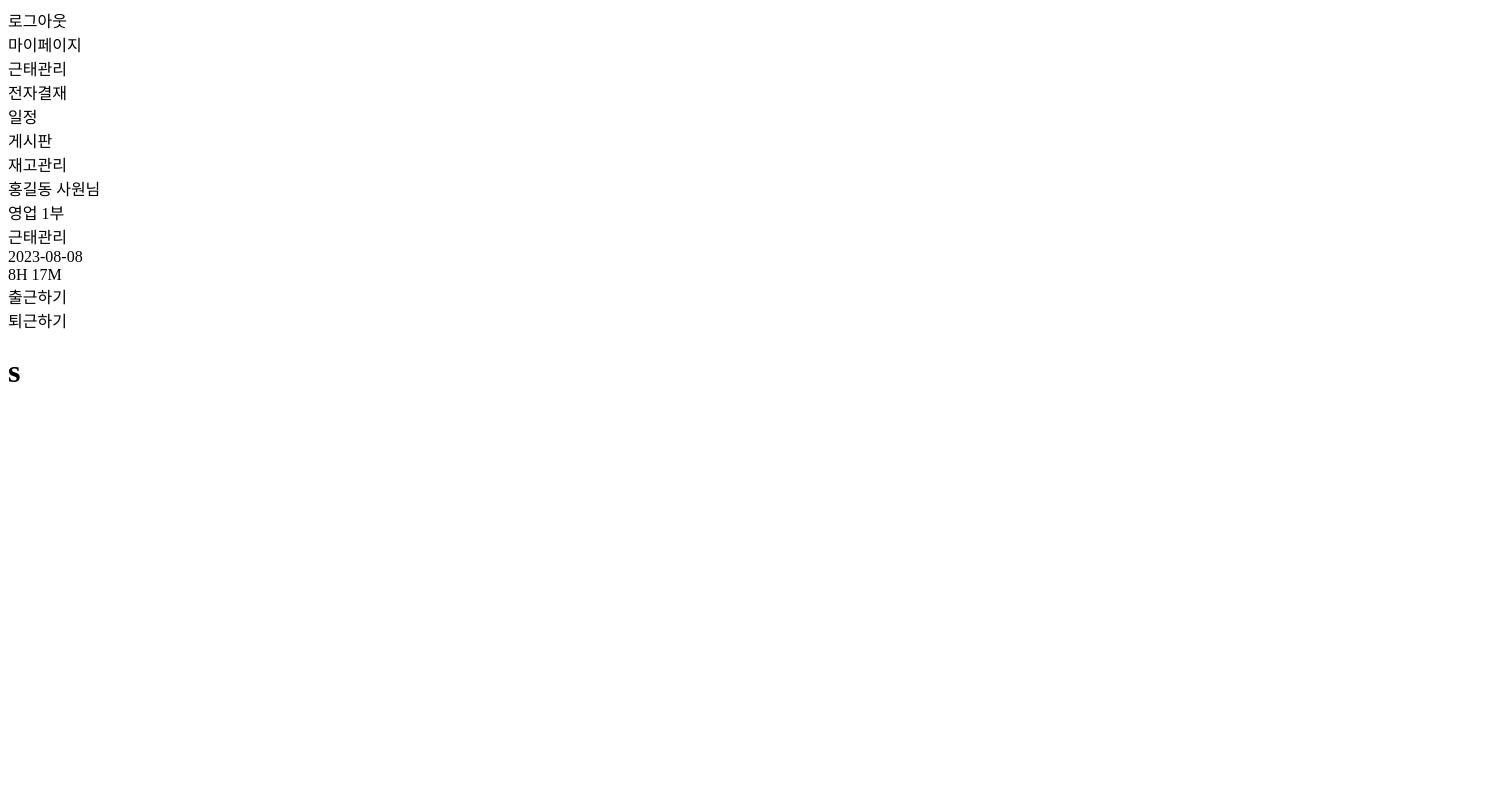
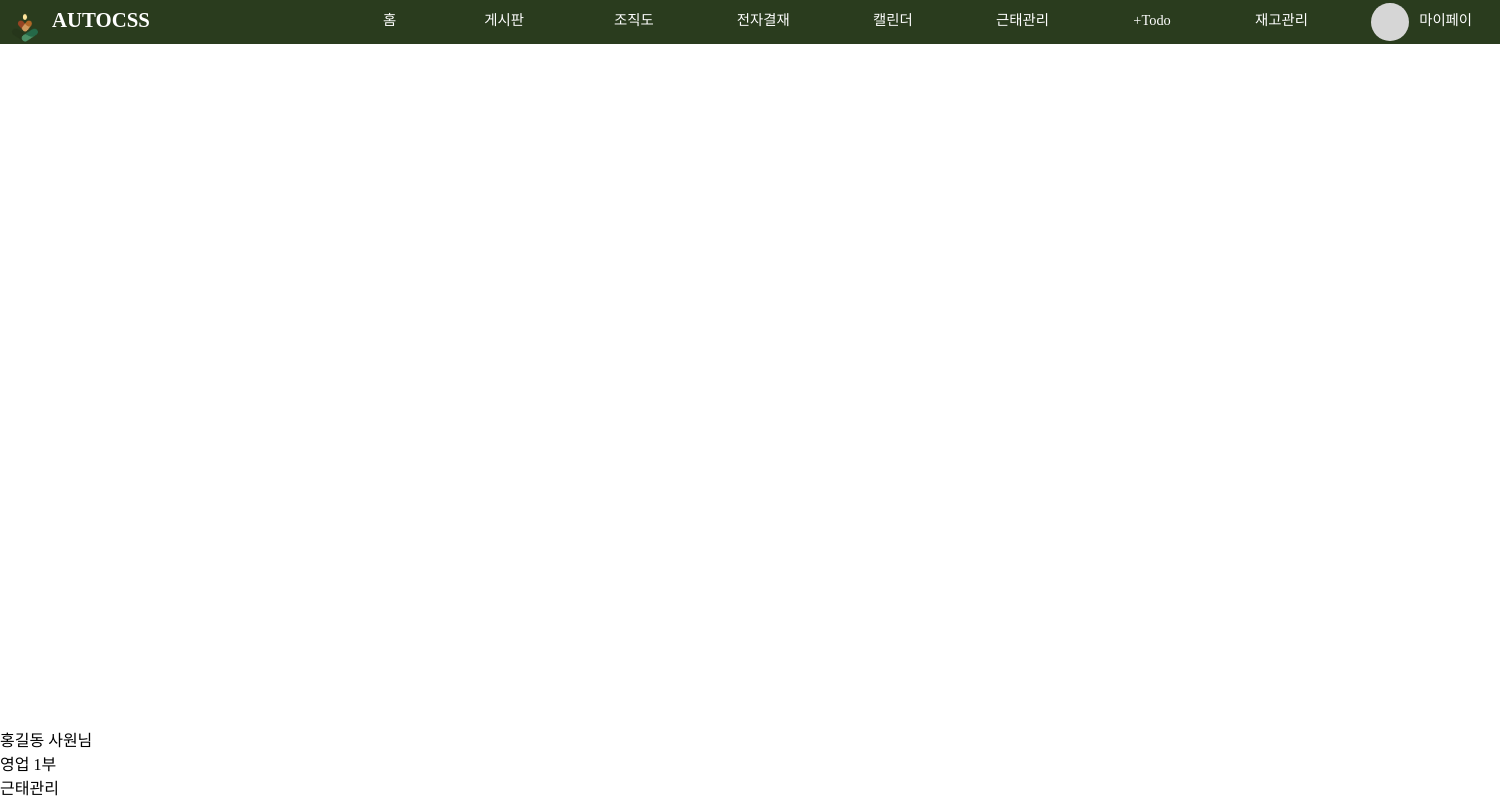
Before and after one commit to kimjisu123/AUTOCS-React, a React (Create React App) app: page / in a window 1280 px wide. Shown: the top 800 px of the page, 1500 px wide, since content can reach past the window. Built offline with nearby package versions, Linux system fonts and the light colour scheme.

Commit message:
header, footer commit

```diff
--- a/src/App.js
+++ b/src/App.js
@@ -1,5 +1,6 @@
 import { BrowserRouter, Route, Routes } from "react-router-dom";
 import Main from "./pages/Main";
+import Layout from "./pages/layouts/layout";
 
 
 function App() {
@@ -7,7 +8,9 @@ function App() {
       <>
         <BrowserRouter>
           <Routes>
-            <Route index element={<Main/>}/>
+              <Route path="/" element={<Layout/>}>
+                <Route index element={<Main/>}/>
+              </Route>
           </Routes>
         </BrowserRouter>
       </>
--- a/src/pages/Main.js
+++ b/src/pages/Main.js
@@ -1,35 +1,7 @@
-
-
 function Main() {
     return (
         <div>
-            <div className="container">
-                <div className="headerContainer">
-                    <div className="logo">
-                        {/* <img src="../img/logo-black.png" alt=""> */}
-                            <div className="hor">
-                                <div className="horizon"></div>
-                            </div>
-                    </div>
-                    <div className="nav">
-                        <div className="logout">
-                            <div id="logout" onClick="location.href='#'">
-                                로그아웃
-                            </div>
-                        </div>
-                        <div className="menubar">
-                            <div className="menu" onClick="location.href='#'">마이페이지</div>
-                            <div className="menu" onClick="location.href='#'">근태관리</div>
-                            <div className="menu" onClick="location.href='#'">전자결재</div>
-                            <div className="menu" onClick="location.href='#'">일정</div>
-                            <div className="menu" onClick="location.href='#'">게시판</div>
-                            <div className="menu" onClick="location.href='#'">재고관리</div>
-                        </div>
-                    </div>
-                </div>
-                <div className="mainContainer">
-                    <div className="leftContainer">
-                        <div className="paddingContainer">
+            <div className="menubar" style={{width: "250px",  height: "623px", paddingTop: "30px"}}>
                 <div className="profile"></div>
                 <div className="name">홍길동 사원님</div>
                 <div className="dept">영업 1부</div>
@@ -45,13 +17,6 @@ function Main() {
                 <div className="memo"></div>
             </div>
         </div>
-                    <div className="rightContainer">
-                        <div className="content"></div>
-                    </div>
-                </div>
-            </div>
-            <h1>s</h1>
-        </div>
     )
 }
 
--- /dev/null
+++ b/src/pages/compoments/Footer.js
@@ -0,0 +1,12 @@
+import './Header.css'
+
+const Footer = () => {
+    return (
+
+            <div className="foot">
+                Copyright 2023. AUTOCSS inc. all rights reserved.
+            </div>
+    )
+}
+
+export default Footer;
--- /dev/null
+++ b/src/pages/compoments/Header.css
@@ -0,0 +1,84 @@
+body {
+    margin: 0;
+    padding: 0;
+    min-width: 1500px;
+}
+
+.topNav {
+    background-color: #2a3c1e;
+    display: flex;
+    /* justify-content: space-around; */
+    height: 44.06px;
+    line-height: 40px;
+    padding: 0 5px;
+}
+
+.gohome {
+    display: flex;
+    cursor: pointer;
+}
+
+.officName {
+    color: white;
+    font-size: 1.3em;
+    font-weight: 700;
+    margin-left: 7px;
+}
+
+.home {
+    color: white;
+    font-size: 0.9em;
+    margin-left: 200px;
+    cursor: pointer;
+    /* 선택된 메뉴 색 */
+    /* background-color: #8d8a6e; */
+    width: 80px;
+    text-align: center;
+    margin-right: -15px;
+}
+
+.dashboard, .chart, .approval, .calendar, .management, .todo, .stock {
+    color: white;
+    font-size: 0.9em;
+    margin-left: 50px;
+    cursor: pointer;
+    width:80px;
+    text-align: center;
+}
+
+.home:hover, .dashboard:hover, .chart:hover, .approval:hover, .calendar:hover, .management:hover, .todo:hover, .stock:hover {
+    color: #ecead8;
+}
+
+.profile {
+    cursor: pointer;
+    display: flex;
+    margin-left: 50px;
+    color: white;
+    font-size: 0.9em;
+}
+
+.profileImg {
+    width: 38px;
+    height: 38px;
+    background-color: #d6d6d6;
+    border-radius: 50%;
+    margin-right: 10px;
+    margin-top: 3px;
+}
+
+.menubar {
+    width: 250px;
+    height: 623px;
+    /* background-color: #ecead8; */
+    /* height값 임의로 넣어둠 */
+    padding-top: 30px;
+}
+
+.foot {
+    text-align: center;
+    background-color: #2a3c1e;
+    color: white;
+    height: 50px;
+    line-height: 45px;
+}
--- /dev/null
+++ b/src/pages/compoments/Header.js
@@ -0,0 +1,59 @@
+import './Header.css'
+import img from './LOGO.png'
+
+const Header = () => {
+    return (
+        <div className="headerWrapper">
+            <div className="topNav">
+                <div className="gohome">
+                    <div className="logo">
+                        <img src={ img } style={{ width: "40px", marginTop: "2px"}}/>
+                    </div>
+                    <div className="officName">
+                        AUTOCSS
+                    </div>
+                </div>
+                <div style={{display: "flex", justifyContent: "space-between", width: "100%", paddingRight: "10px"}}>
+                    <div className="home">
+                        홈
+                    </div>
+                    <div className="dashboard">
+                        게시판
+                    </div>
+                    <div className="chart">
+                        조직도
+                    </div>
+                    <div className="approval">
+                        전자결재
+                    </div>
+                    <div className="calendar">
+                        캘린더
+                    </div>
+                    <div className="management">
+                        근태관리
+                    </div>
+                    <div className="todo">
+                        +Todo
+                    </div>
+                    <div className="stock">
+                        재고관리
+                    </div>
+                    <div className="profile">
+                        <div className="profileImg">
+
+                        </div>
+                        마이페이지
+                    </div>
+                </div>
+            </div>
+            <div className="menubar">
+
+            </div>
+
+        </div>
+
+
+)
+}
+
+export default Header;
--- /dev/null
+++ b/src/pages/layouts/layout.js
@@ -0,0 +1,15 @@
+import { Outlet } from "react-router-dom";
+import Header from "../compoments/Header";
+import Footer from "../compoments/Footer";
+
+function Layout() {
+    return (
+        <>
+            <Header />
+            <Outlet />
+            <Footer/>
+        </>
+    )
+}
+
+export default Layout;
```
Also changed, not shown: src/pages/compoments/LOGO.png (added). Lines whose indentation alone changed are shown as unchanged.
